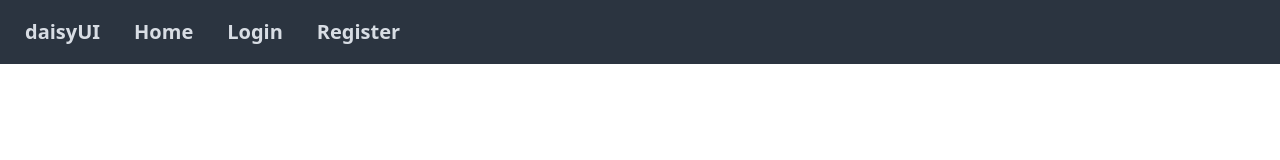
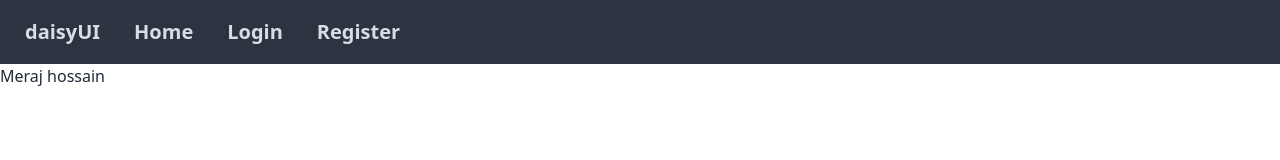
Before and after one commit to meraj2704/auth-firebase-context-tailwind, a React (Vite) app: page / in a window 1280 px wide. Shown: the top 160 px of the page. Built offline with nearby package versions, Linux system fonts and the light colour scheme.

Commit message:
create context

```diff
--- a/src/Components/Home/Home.jsx
+++ b/src/Components/Home/Home.jsx
@@ -1,9 +1,11 @@
-import React from 'react';
+import React, { useContext } from 'react';
+import { AuthContext } from '../../Providers/AuthContextProviders';
 
 const Home = () => {
+    const user = useContext(AuthContext)
     return (
         <div>
-
+            <h1>{user.displayName}</h1>
         </div>
     );
 };
--- /dev/null
+++ b/src/Providers/AuthContextProviders.jsx
@@ -0,0 +1,12 @@
+import React, { createContext } from 'react';
+export const AuthContext = createContext(null)
+const user = { displayName: 'Meraj hossain' };
+const AuthContextProviders = ({children}) => {
+    return (
+        <AuthContext.Provider value={user}>
+            {children}
+        </AuthContext.Provider >
+    );
+};
+
+export default AuthContextProviders;
--- a/src/main.jsx
+++ b/src/main.jsx
@@ -10,6 +10,7 @@ import Main from './Components/Main/Main.jsx';
 import Home from './Components/Home/Home.jsx';
 import Login from './Components/Login/Login.jsx';
 import Register from './Components/Register/Register.jsx';
+import AuthContextProviders from './Providers/AuthContextProviders.jsx';
 
 const router = createBrowserRouter([
   {
@@ -34,6 +35,8 @@ const router = createBrowserRouter([
 
 ReactDOM.createRoot(document.getElementById('root')).render(
   <React.StrictMode>
+    <AuthContextProviders>
     <RouterProvider router={router} />
+    </AuthContextProviders>
   </React.StrictMode>,
 )
```
